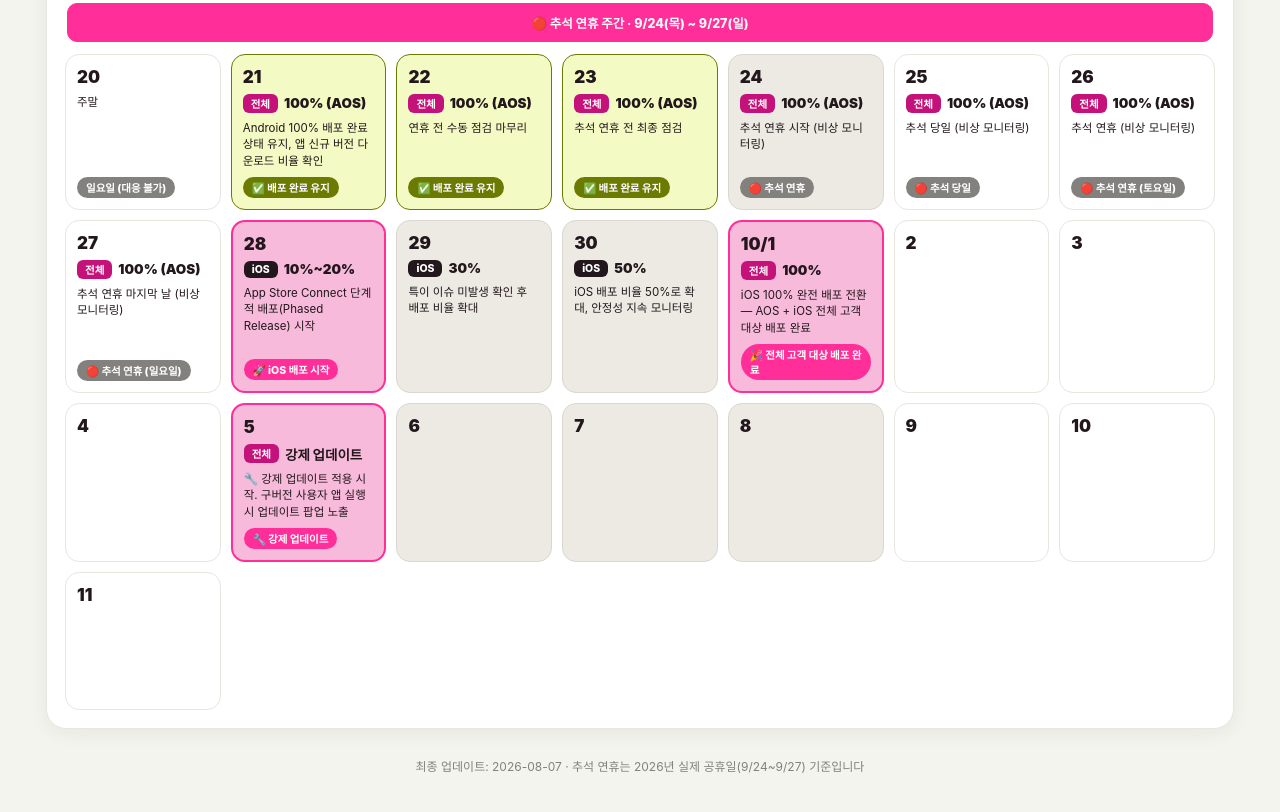
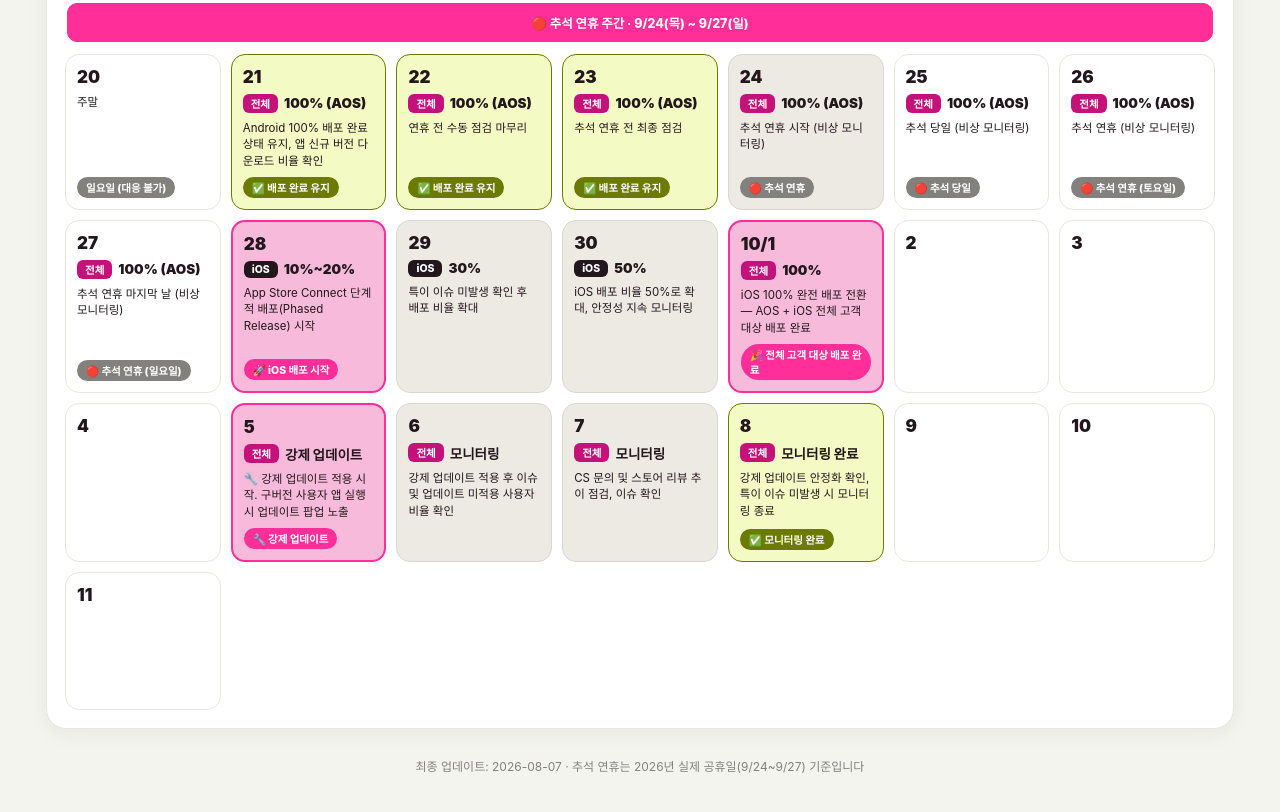
Before and after one commit to nakanalu92-ui/internet-launch-calendar, a plain HTML site: page index.html in a window 1280 px wide. Shown: the part 842-1654 px from the top of the page. Drawn offline with Linux system fonts and the light colour scheme; a web font is replaced by a local one.

Commit message:
Update index.html

```diff
--- a/index.html
+++ b/index.html
@@ -376,12 +376,21 @@
       </div>
       <div class="day weekday" data-date="2026-10-06">
         <div class="day-num">6</div>
+        <div class="day-row"><span class="badge badge-all">전체</span><span class="day-ratio">모니터링</span></div>
+        <div class="day-note">강제 업데이트 적용 후 이슈 및 업데이트 미적용 사용자 비율 확인</div>
+        <div class="day-risk"></div>
       </div>
       <div class="day weekday" data-date="2026-10-07">
         <div class="day-num">7</div>
+        <div class="day-row"><span class="badge badge-all">전체</span><span class="day-ratio">모니터링</span></div>
+        <div class="day-note">CS 문의 및 스토어 리뷰 추이 점검, 이슈 확인</div>
+        <div class="day-risk"></div>
       </div>
-      <div class="day weekday" data-date="2026-10-08">
+      <div class="day done" data-date="2026-10-08">
         <div class="day-num">8</div>
+        <div class="day-row"><span class="badge badge-all">전체</span><span class="day-ratio">모니터링 완료</span></div>
+        <div class="day-note">강제 업데이트 안정화 확인, 특이 이슈 미발생 시 모니터링 종료</div>
+        <div class="day-risk">✅ 모니터링 완료</div>
       </div>
       <div class="day" data-date="2026-10-09">
         <div class="day-num">9</div>
```
